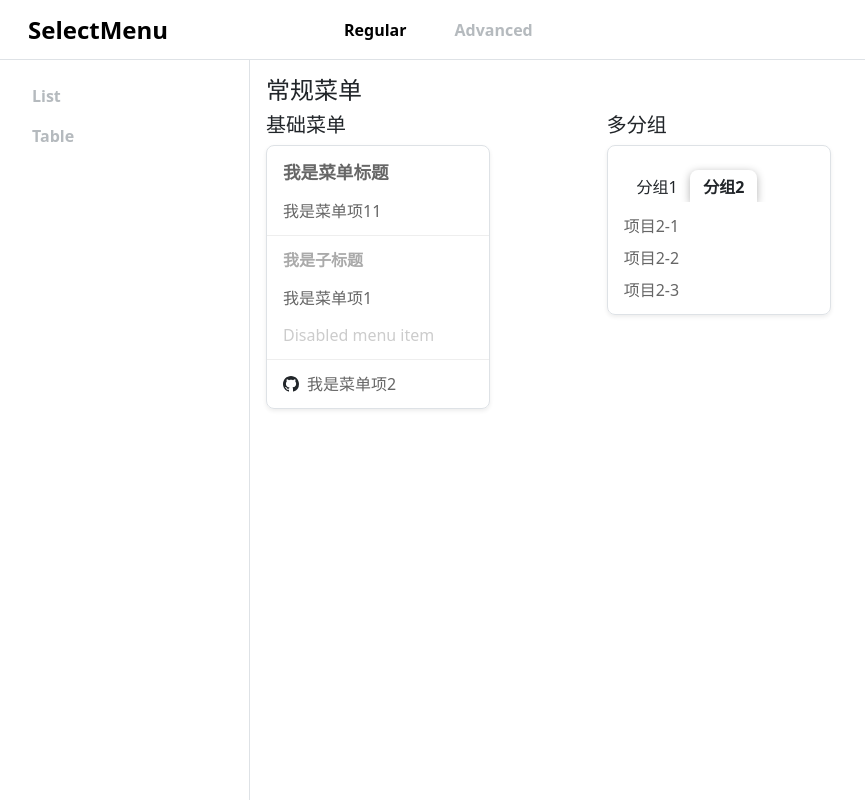
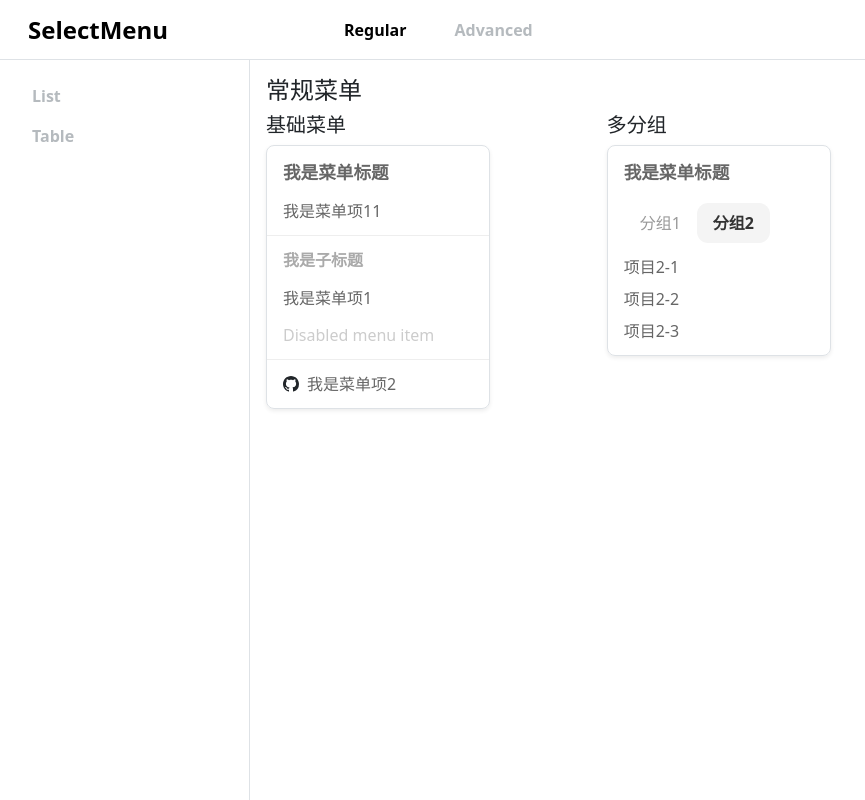
Before and after one commit to TerryZ/v-selectmenu, a Vue app: page /#/regular in a window 1280 px wide. Shown: the whole page, without its empty margins (0-865 px from the left). Built offline with nearby package versions, Linux system fonts and the light colour scheme.

Commit message:
feat: 完善分组模式样式与功能

```diff
--- a/examples/ExamplesRegular.vue
+++ b/examples/ExamplesRegular.vue
@@ -48,6 +48,7 @@
       <div class="col-md-4">
         <h5>多分组</h5>
         <MenuBody class="border rounded-3 shadow-sm">
+          <MenuHeader>我是菜单标题</MenuHeader>
           <MenuGroup v-model="activeGroup">
             <MenuGroupItem
               name="group1"
@@ -92,5 +93,6 @@ function menuAction (key) {
 }
 function itemClick (e) {
   console.log(e)
+  alert('你点击了 "我是菜单项2" 项目')
 }
 </script>
--- a/src/styles/regular.sass
+++ b/src/styles/regular.sass
@@ -16,23 +16,22 @@
     display: flex
     flex-direction: column
     // background-color: #F4F4F4
-    padding: 1rem 0 0
-
+    padding: .5rem 0 0
     &-tabs
       display: flex
       padding: 0 1rem
-      // border-bottom: 1px solid #eee
     &-item
-      padding: .3rem .8rem .2rem
+      padding: .5rem 1rem
       cursor: pointer
-      border-top-left-radius: .5rem
-      border-top-right-radius: .5rem
-      // transition: all .2s ease
-      // border-bottom: 1px solid #eee
+      border-radius: .7rem
+      color: #999
+      transition: all .2s ease
+      // border-bottom: 1px solid #9e5050
       &.active
-        background-color: white
+        background-color: #f4f4f4
         font-weight: 600
-        box-shadow: 0 2px 8px rgba(0, 0, 0, .3)
+        color: #333
+        // box-shadow: 0 2px 8px rgba(0, 0, 0, .2)
     &-body
       padding-top: .5rem
       background-color: white
```
Also changed, not shown: package.json (+11 -11 lines), 1 other file (tests, documents, lock files or other folders).
